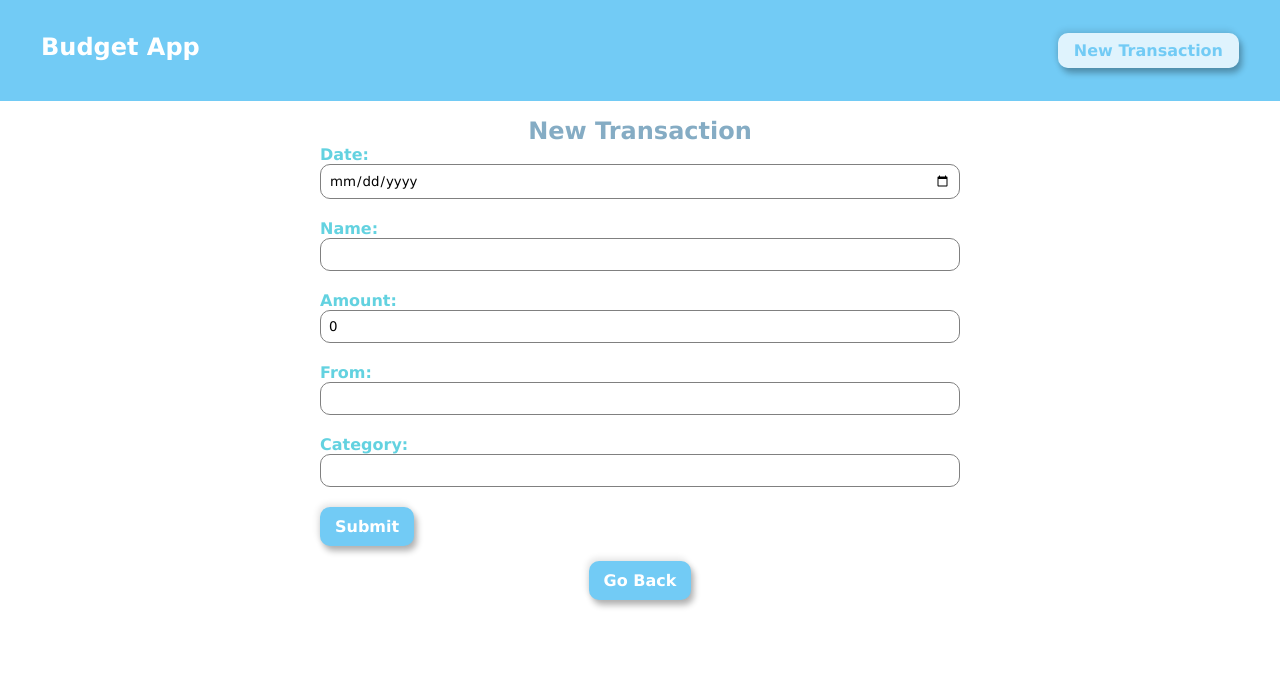
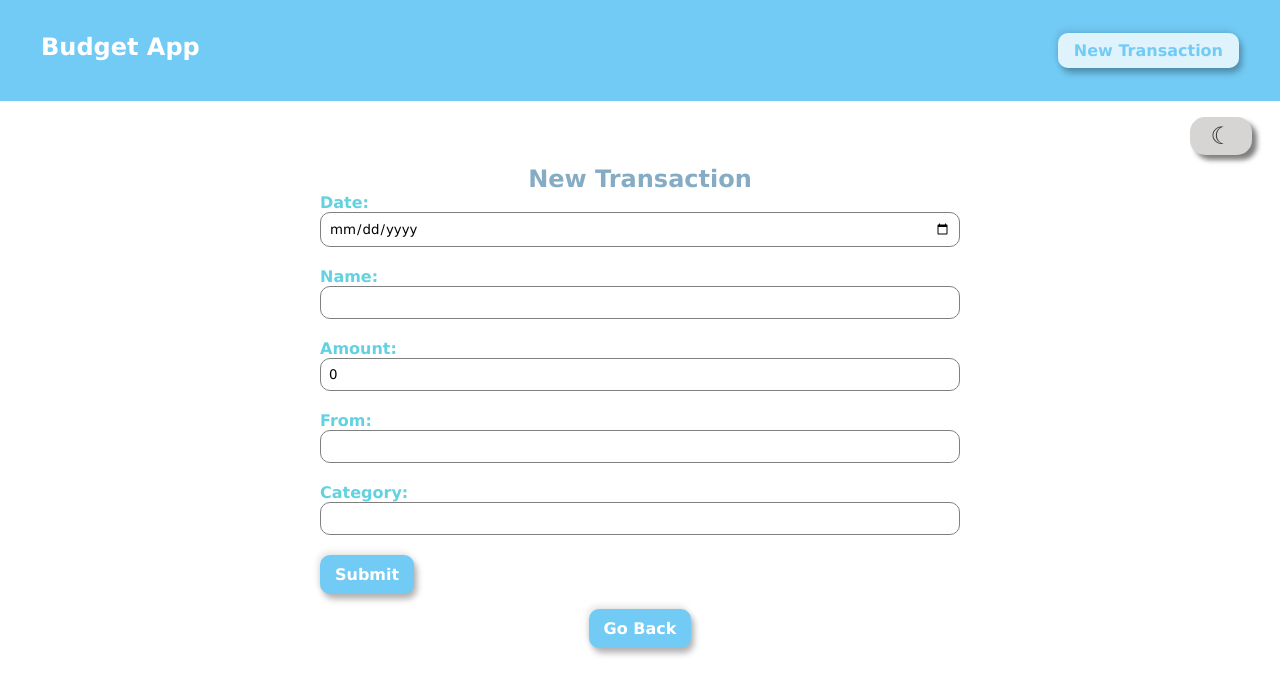
Before and after one commit to Salinamalek/budget-app-project-frontend, a React (Create React App) app: page /transactions/new in a window 1280 px wide. Shown: the top 694 px of the page. Built offline with nearby package versions, Linux system fonts and the light colour scheme; no server answers; the HTML template or start-up script is replaced by a standard one.

Commit message:
dark mode added

```diff
--- a/src/App.js
+++ b/src/App.js
@@ -1,4 +1,5 @@
 import { BrowserRouter as Router, Routes, Route } from "react-router-dom";
+import { useState, useEffect } from "react";
 import Home from "./components/home";
 import NavBar from "./components/navbar";
 import Index from "./pages/index";
@@ -7,13 +8,29 @@ import NewForm from "./components/newForm";
 import EditForm from "./components/editForm";
 import Error from "./components/error";
 // import "./index.css";
+import "./components/darkMode.css";
 
 function App() {
+  const [theme, setTheme] = useState(localStorage.getItem("theme") || "light");
+  const toggleTheme = () => {
+    if (theme === "light") {
+      setTheme("dark");
+    } else {
+      setTheme("light");
+    }
+  };
+  useEffect(() => {
+    localStorage.setItem("theme", theme);
+    document.body.className = theme;
+  }, [theme]);
   return (
-    <div className="App">
+    <div className={`App ${theme}`}>
       <Router>
         <NavBar />
         <main>
+          <button className="theme" onClick={toggleTheme}>
+            ☾
+          </button>
           <Routes>
             <Route path="/" element={<Home />} />
             <Route path="/transactions" element={<Index />} />
--- /dev/null
+++ b/src/components/darkMode.css
@@ -0,0 +1,25 @@
+.dark {
+  background-color: #333;
+  color: #fff;
+}
+.light {
+  background-color: #fff;
+  color: #333;
+}
+
+.theme {
+  all: unset;
+  background-color: rgb(215, 212, 212);
+  border-radius: 15px;
+  padding: 5px 20px 5px 20px;
+  box-shadow: 5px 5px 5px rgba(0, 0, 0, 0.5);
+  font-size: x-large;
+  margin-bottom: 10px;
+  position: relative;
+  left: 93%;
+}
+
+.theme:hover {
+  background-color: rgb(119, 114, 114);
+  cursor: pointer;
+}
--- a/src/components/details.js
+++ b/src/components/details.js
@@ -32,7 +32,7 @@ export default function Details() {
       <h2>Transaction Details</h2>
       <div className="card">
         <h3>NAME: {transaction.item_name}</h3>
-        <h3>AMOUNT ($): {transaction.amount}</h3>
+        <h3>AMOUNT($): {transaction.amount}</h3>
         <h3>DATE: {transaction.date}</h3>
         <h3>FROM: {transaction.from}</h3>
         <h3>CATEGORY: {transaction.category}</h3>
```
